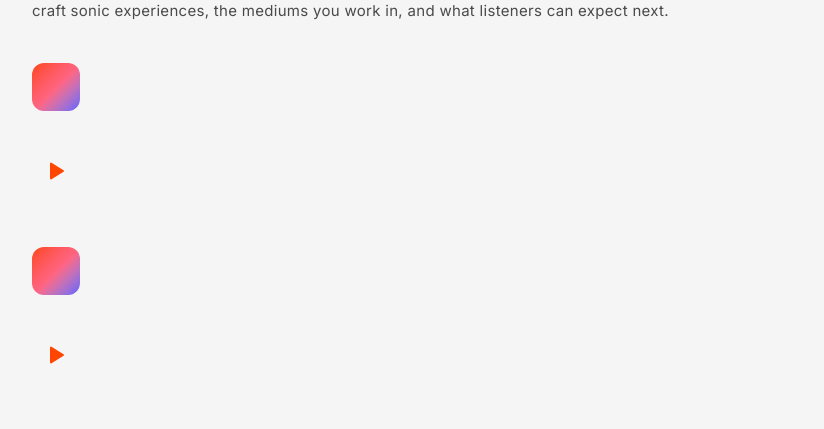
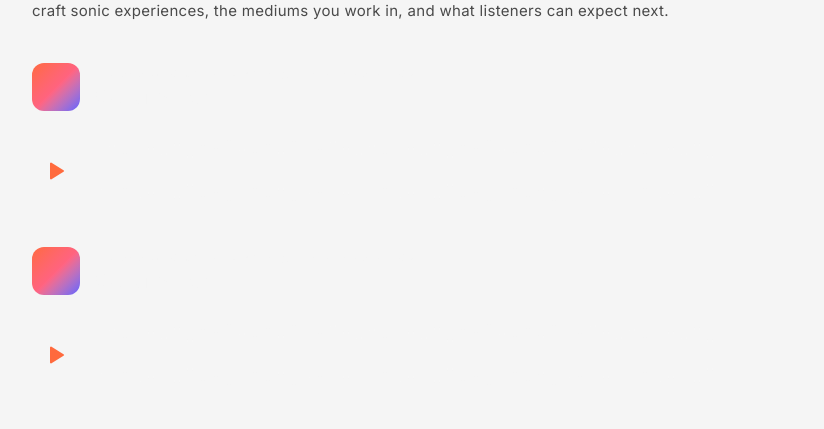
Before and after one commit to egecam/music.egecam.dev, a Next.js app: page / in a window 1280 px wide. Shown: the part 196-625 px from the top of the page, without its empty margins (224-1048 px from the left). Built offline with nearby package versions, Linux system fonts and the light colour scheme.

Commit message:
Update globals.css

```diff
--- a/src/app/globals.css
+++ b/src/app/globals.css
@@ -6,7 +6,7 @@
   --background-alt: #f7f7f7;
   --background-hover: #fafafa;
   --foreground: #343434;
-  --accent: #ff4500;
+  --accent: #ff6a3d;
 }
 
 @theme inline {
```
